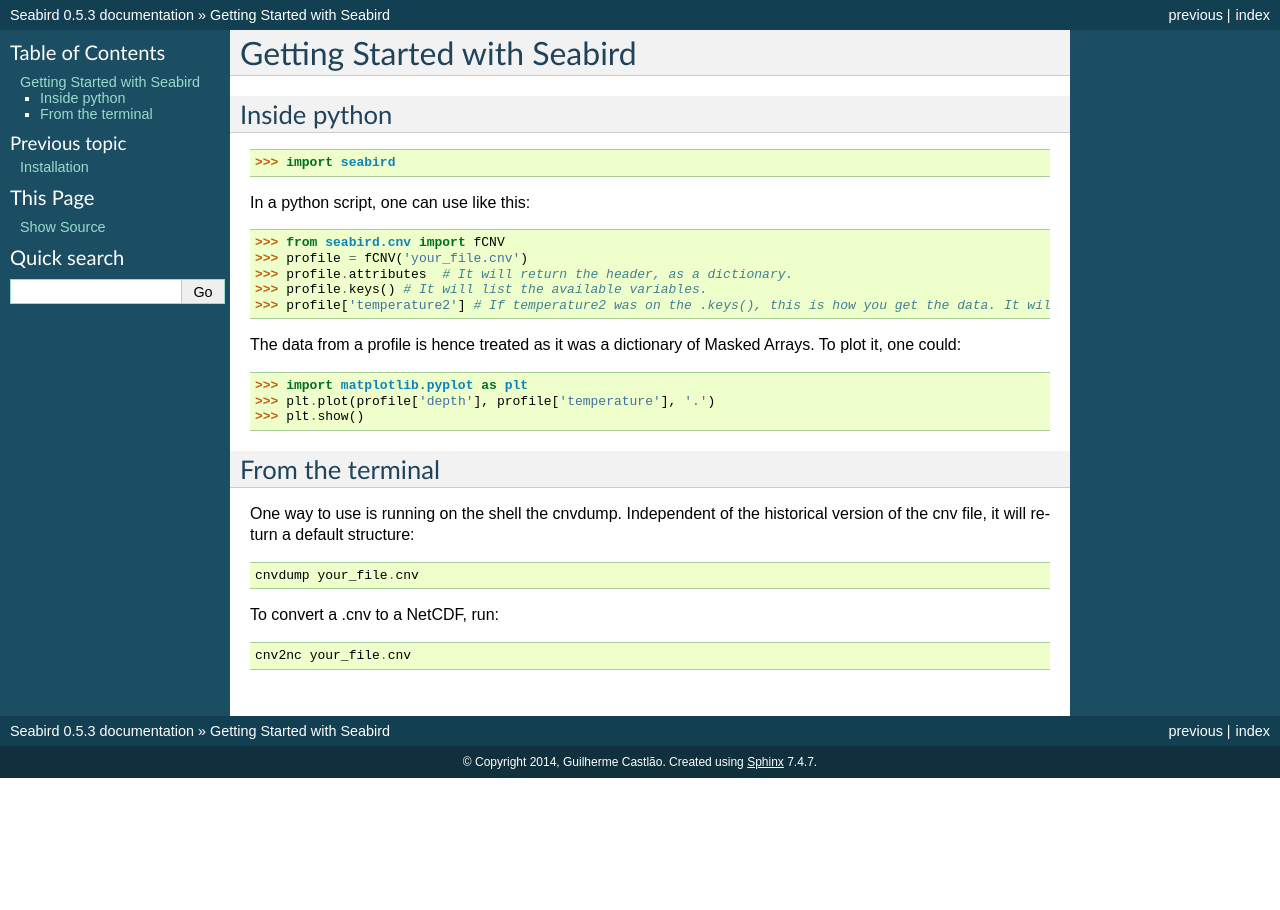
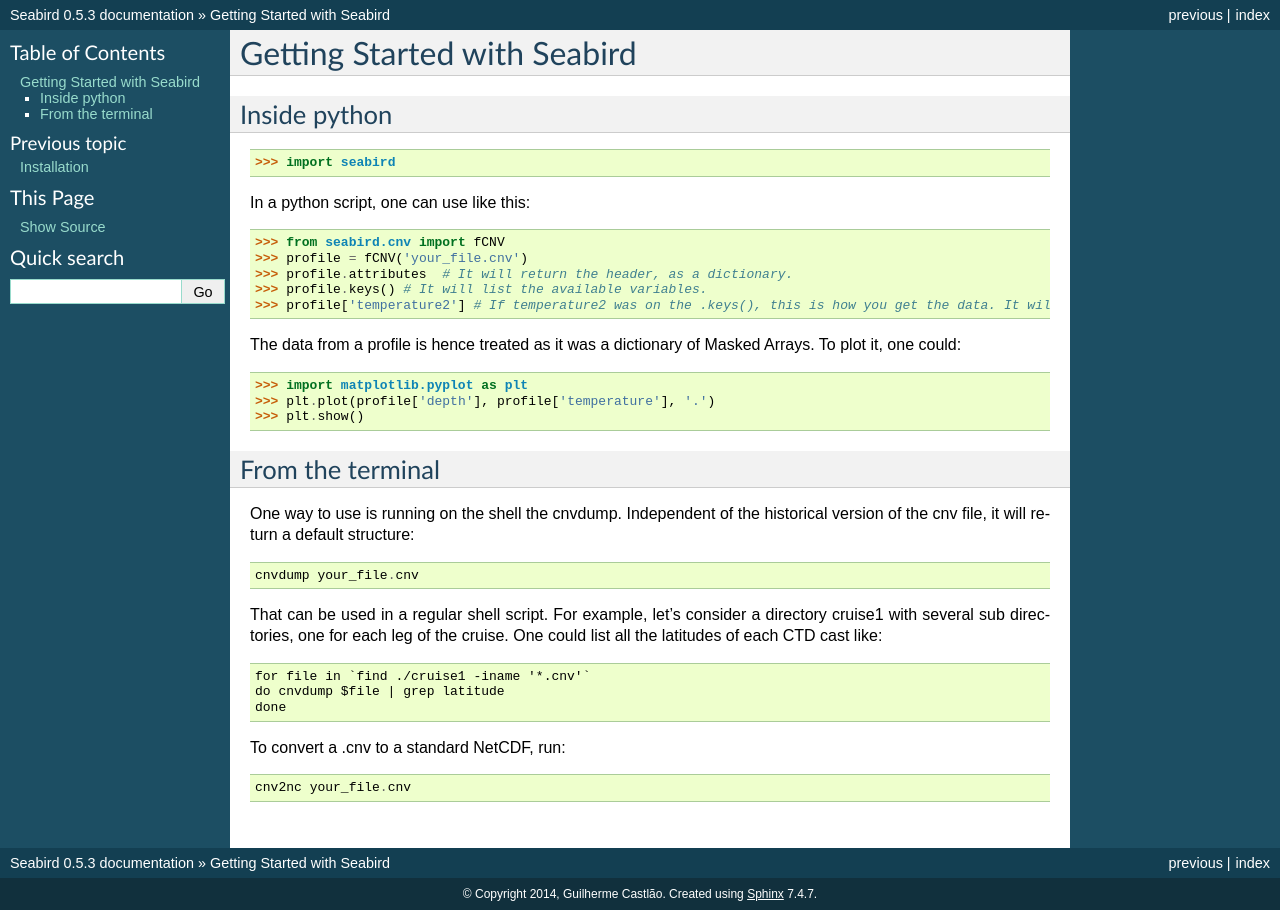
Before and after one commit to castelao/seabird, a Sphinx documentation site: the page built from docs/source/getting_started.rst, in a window 1280 px wide. Built offline with Sphinx 7.4.7, drawn with Linux system fonts in a browser that asks for light colours.

Commit message:
More info on getting_started.

```diff
--- a/docs/source/getting_started.rst
+++ b/docs/source/getting_started.rst
@@ -26,10 +26,19 @@
 From the terminal
 =================
 
-One way to use is running on the shell the cnvdump. Independent of the historical version of the cnv file, it will return a default structure::
+One way to use is running on the shell the cnvdump.
+Independent of the historical version of the cnv file, it will return a default structure::
 
     cnvdump your_file.cnv
 
-To convert a .cnv to a NetCDF, run::
+That can be used in a regular shell script.
+For example, let's consider a directory cruise1 with several sub directories, one for each leg of the cruise.
+One could list all the latitudes of each CTD cast like::
+
+    for file in `find ./cruise1 -iname '*.cnv'`
+    do cnvdump $file | grep latitude
+    done
+
+To convert a .cnv to a standard NetCDF, run::
 
     cnv2nc your_file.cnv
```
